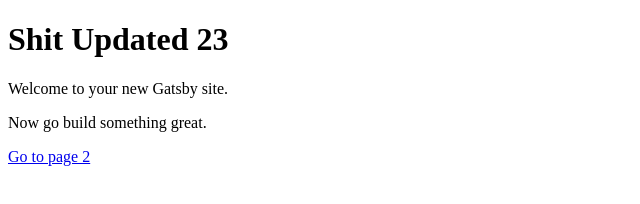
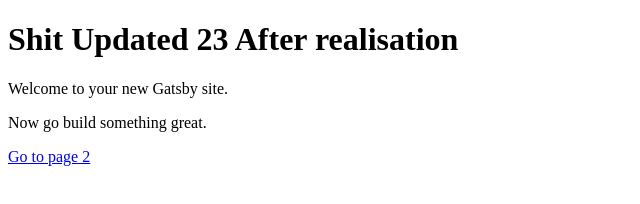
Before and after one commit to MikeZharchev/my-app, a Gatsby site: page / in a window 1280 px wide. Shown: the whole page, without its empty margins (0-640 px from the left). Built offline with nearby package versions, Linux system fonts and the light colour scheme; Gatsby itself is replaced by a stand-in of ours.

Commit message:
after realisation

```diff
--- a/src/pages/index.js
+++ b/src/pages/index.js
@@ -3,7 +3,7 @@
 
 const IndexPage = () => (
   <div>
-    <h1>Shit Updated 23</h1>
+    <h1>Shit Updated 23  After realisation</h1>
     <p>Welcome to your new Gatsby site.</p>
     <p>Now go build something great.</p>
     <Link to="/page-2/">Go to page 2</Link>
```
